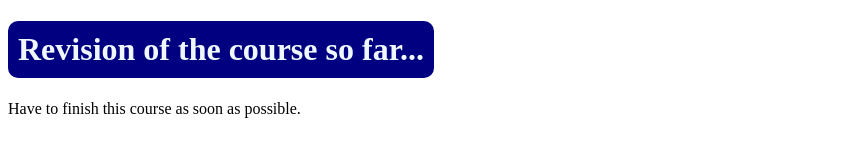
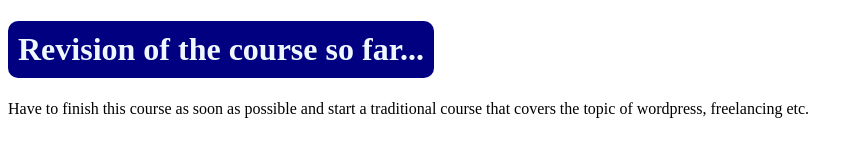
Before and after one commit to fahad858/ruubas-fourth-repo, a plain HTML site: page index.html in a window 1280 px wide. Shown: the whole page, without its empty margins (0-860 px from the left). Drawn offline with Linux system fonts and the light colour scheme.

Commit message:
commiting

```diff
--- a/index.html
+++ b/index.html
@@ -22,7 +22,8 @@
         Revision of the course so far...
     </h1>
     <p>
-        Have to finish this course as soon as possible.
+        Have to finish this course as soon as possible and start a traditional course that covers the topic of
+        wordpress, freelancing etc.
     </p>
 </body>
 
```
